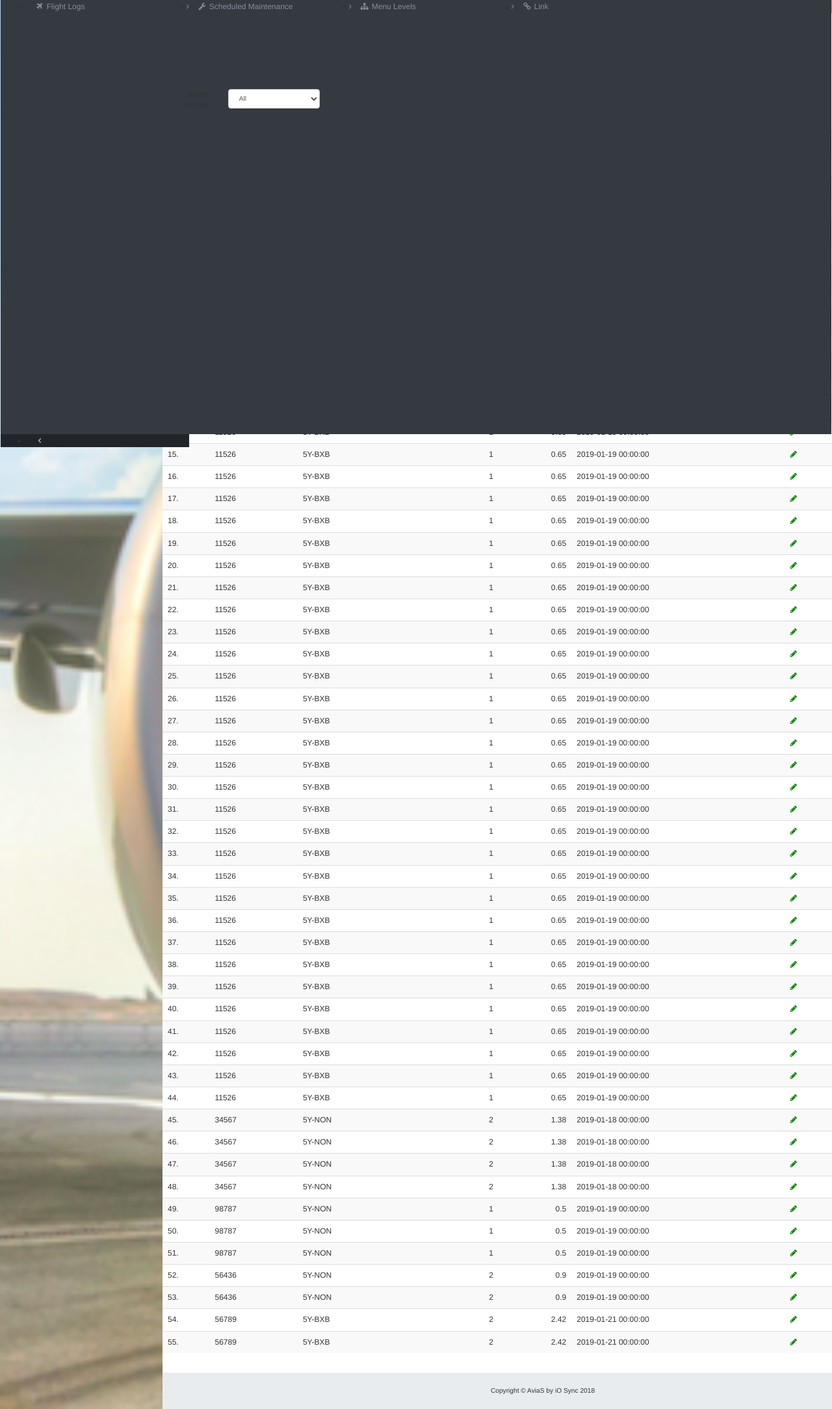
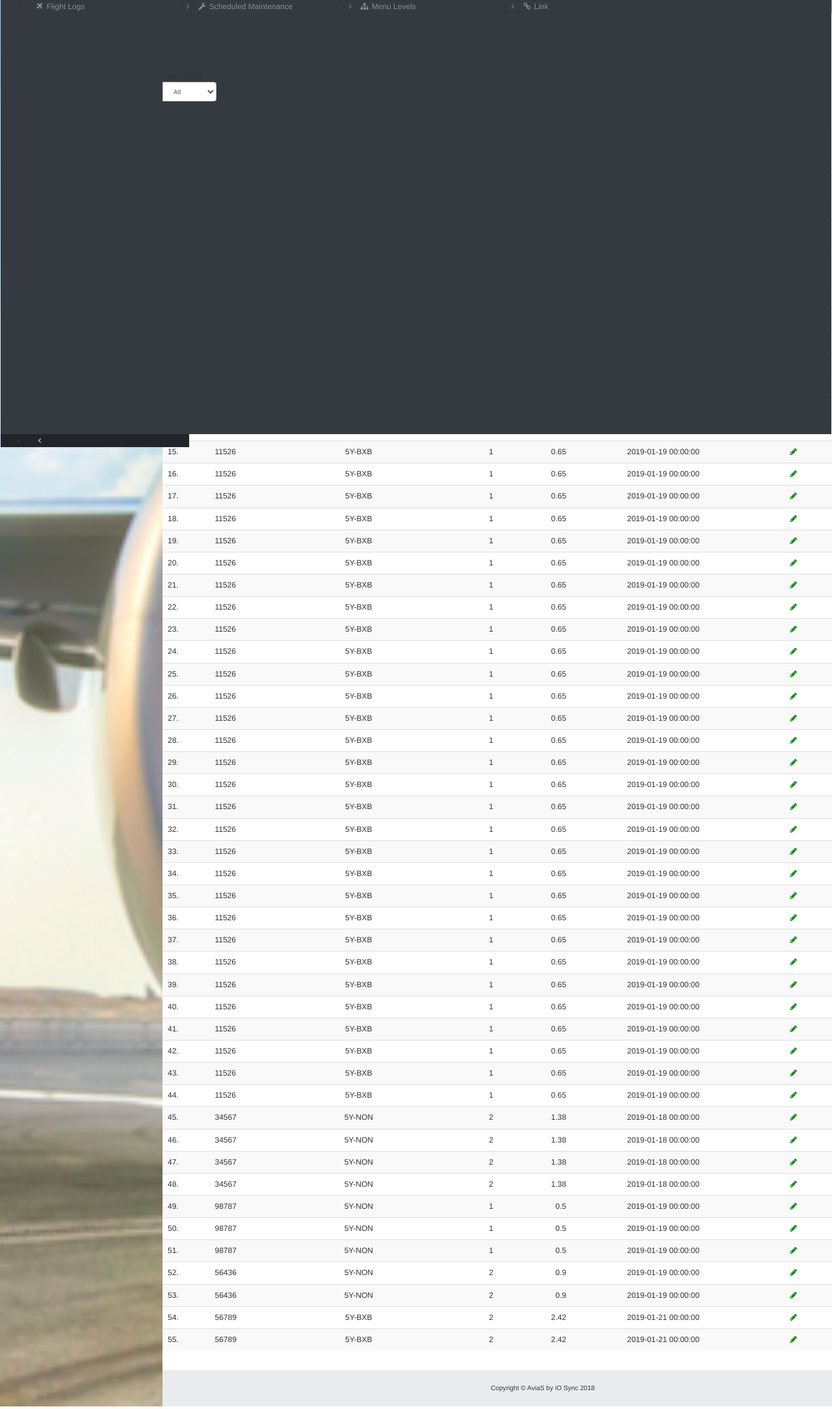
Before and after one commit to megabreakage/avias, a CodeIgniter app: page /avia/flights in a window 1280 px wide; the page is wider, and only the part inside the window is pictured. Shown: the part 133-2301 px from the top of that part at 65% size. Run offline with CodeIgniter, Linux system fonts and the light colour scheme; data comes from the database, SQL or seed files in the repository; some libraries are stand-ins or nearby versions; some web fonts are replaced.

Commit message:
Introduces input grouping

```diff
--- a/application/views/flights.php
+++ b/application/views/flights.php
@@ -1,11 +1,9 @@
-<h2>Flights</h2>
+<h5>Flights</h5>
 <div class="row">
-  <div class="col-lg-12 pt">
-    <div class="row">
-      <div class="col-lg-1 text-right col-sm-6">
-        Select Aircraft
+  <div class="col-xl-3 input-group">
+    <div class="input-group-prepend">
+      <span class="input-group-text">Select Aircraft: </span>
     </div>
-      <div class="col-lg-2 col-sm-6">
     <select id="aircraft_reg" class="form-control" name="aircraft_reg">
       <option value="all">All</option>
       <?php foreach ($aircrafts as $aircraft): ?>
@@ -13,19 +11,17 @@
       <?php endforeach; ?>
     </select>
   </div>
-    </div>
-  </div>
   <div class="col-xl-12 pt pb models">
-    <table class="table table-hover table-bodered table-striped">
+    <table class="table table-sm table-hover table-bodered table-striped">
       <thead>
         <tr>
-          <td>#</td>
-          <td>Techlog</td>
-          <td>Aircraft Reg</td>
-          <td class="text-right">Cycles</td>
-          <td class="text-right"> Hours</td>
-          <td>Date Posted</td>
-          <td class="text-center">Action</td>
+          <th></th>
+          <th>Techlog</th>
+          <th class="text-center">Aircraft Reg</th>
+          <th class="text-right">Cycles</th>
+          <th class="text-right"> Hours</th>
+          <th class="text-center">Date Posted</th>
+          <th class="text-center">Action</th>
         </tr>
       </thead>
       <tbody id="flightDisplay">
@@ -33,10 +29,10 @@
           <tr>
             <td><?php echo $i; ?>.</td>
             <td><?php echo $flight['techlog']; ?></td>
-            <td><?php echo $flight['aircraft_reg']; ?></td>
+            <td class="text-center"><?php echo $flight['aircraft_reg']; ?></td>
             <td class="text-right"><?php echo $flight['cycles']; ?></td>
             <td class="text-right"><?php echo $flight['hours']; ?></td>
-            <td><?php echo $flight['date_posted']; ?></td>
+            <td class="text-center"><?php echo $flight['date_posted']; ?></td>
             <td class="text-center">
               <a href="#"><i class="fa fa-pencil tableIcons" title="view flight ?>"></i></a>
             </td>
```
Lines whose indentation alone changed are shown as unchanged.
